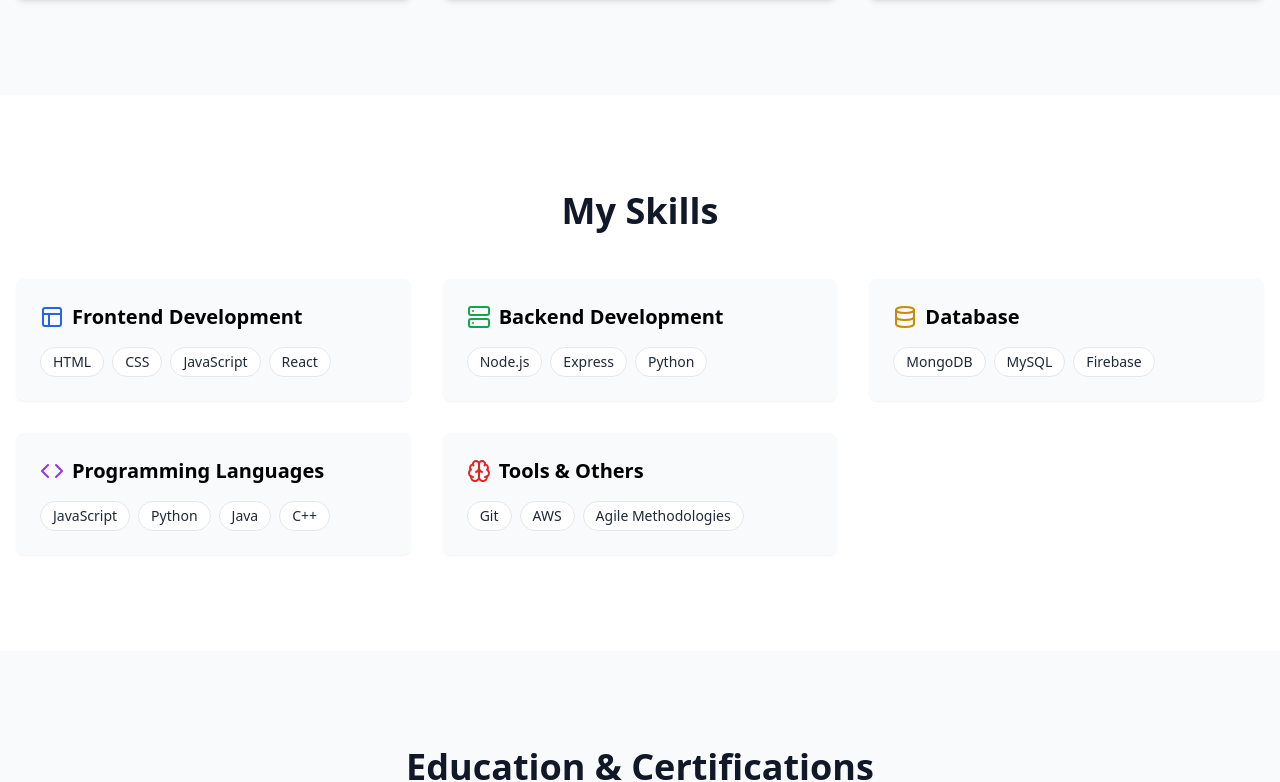
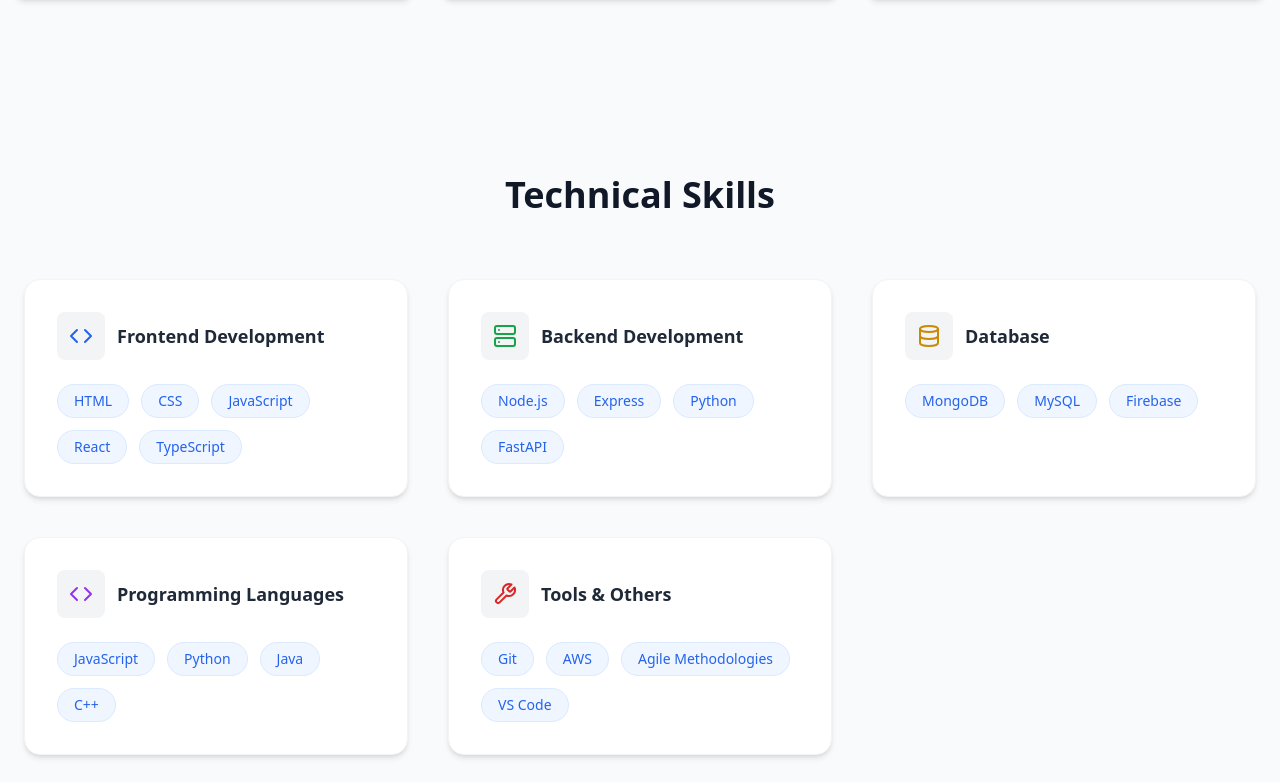
Before and after one commit to TharushiShanika/MyPortfolio, a React app: page / in a window 1280 px wide. Shown: the part 2273-3055 px from the top of the page. Built offline with nearby package versions, Linux system fonts and the light colour scheme; the HTML template or start-up script is replaced by a standard one.

Commit message:
Update Skills.tsx

```diff
--- a/src/components/Skills.tsx
+++ b/src/components/Skills.tsx
@@ -1,45 +1,87 @@
-import React from 'react';
-import { CodeIcon, ServerIcon, DatabaseIcon, LayoutIcon, BrainIcon } from 'lucide-react';
-export const Skills = () => {
-  const skillCategories = [{
-    title: 'Frontend Development',
-    skills: ['HTML', 'CSS', 'JavaScript', 'React', ],
-    icon: <LayoutIcon size={24} className="text-blue-600" />
-  }, {
-    title: 'Backend Development',
-    skills: ['Node.js', 'Express', 'Python'],
-    icon: <ServerIcon size={24} className="text-green-600" />
-  }, {
-    title: 'Database',
-    skills: ['MongoDB', 'MySQL', 'Firebase'],
-    icon: <DatabaseIcon size={24} className="text-yellow-600" />
-  }, {
-    title: 'Programming Languages',
-    skills: ['JavaScript', 'Python', 'Java', 'C++'],
-    icon: <CodeIcon size={24} className="text-purple-600" />
-  }, {
-    title: 'Tools & Others',
-    skills: ['Git',  'AWS', 'Agile Methodologies'],
-    icon: <BrainIcon size={24} className="text-red-600" />
-  }];
-  return <section id="skills" className="py-16 md:py-24 bg-white w-full">
-      <div className="container mx-auto px-4">
-        <h2 className="text-3xl md:text-4xl font-bold text-center mb-12 text-gray-900">
-          My Skills
+import React from "react";
+import { Code, Server, Database, Wrench } from "lucide-react";
+
+export const Skills: React.FC = () => {
+  return (
+    <section id="skills" className="py-20 bg-gray-50 w-full">
+      <div className="container mx-auto px-6">
+
+        <h2 className="text-3xl md:text-4xl font-bold text-center mb-16 text-gray-900">
+          Technical Skills
         </h2>
-        <div className="grid grid-cols-1 md:grid-cols-2 lg:grid-cols-3 gap-8">
-          {skillCategories.map((category, index) => <div key={index} className="bg-gray-50 rounded-lg p-6 shadow-sm">
-              <div className="flex items-center mb-4">
-                {category.icon}
-                <h3 className="text-xl font-semibold ml-2">{category.title}</h3>
-              </div>
-              <div className="flex flex-wrap gap-2">
-                {category.skills.map((skill, skillIndex) => <span key={skillIndex} className="bg-white text-gray-800 px-3 py-1 rounded-full text-sm border border-gray-200">
-                    {skill}
-                  </span>)}
-              </div>
-            </div>)}
+
+        <div className="grid grid-cols-1 md:grid-cols-3 gap-10">
+
+          {/* Frontend */}
+          <SkillCard
+            icon={<Code className="text-blue-600" />}
+            title="Frontend Development"
+            skills={["HTML", "CSS", "JavaScript", "React", "TypeScript"]}
+          />
+
+          {/* Backend */}
+          <SkillCard
+            icon={<Server className="text-green-600" />}
+            title="Backend Development"
+            skills={["Node.js", "Express", "Python", "FastAPI"]}
+          />
+
+          {/* Database */}
+          <SkillCard
+            icon={<Database className="text-yellow-600" />}
+            title="Database"
+            skills={["MongoDB", "MySQL", "Firebase"]}
+          />
+
+          {/* Programming */}
+          <SkillCard
+            icon={<Code className="text-purple-600" />}
+            title="Programming Languages"
+            skills={["JavaScript", "Python", "Java", "C++"]}
+          />
+
+          {/* Tools */}
+          <SkillCard
+            icon={<Wrench className="text-red-600" />}
+            title="Tools & Others"
+            skills={["Git", "AWS", "Agile Methodologies", "VS Code"]}
+          />
+
         </div>
       </div>
-    </section>;
+    </section>
+  );
 };
+
+interface SkillCardProps {
+  icon: React.ReactNode;
+  title: string;
+  skills: string[];
+}
+
+const SkillCard: React.FC<SkillCardProps> = ({ icon, title, skills }) => {
+  return (
+    <div className="bg-white rounded-2xl p-8 shadow-md hover:shadow-2xl hover:-translate-y-2 transition-all duration-300 border border-gray-100">
+
+      <div className="flex items-center gap-3 mb-6">
+        <div className="bg-gray-100 p-3 rounded-lg">
+          {icon}
+        </div>
+        <h3 className="text-lg font-semibold text-gray-800">
+          {title}
+        </h3>
+      </div>
+
+      <div className="flex flex-wrap gap-3">
+        {skills.map((skill, index) => (
+          <span
+            key={index}
+            className="px-4 py-1.5 text-sm bg-blue-50 text-blue-600 rounded-full border border-blue-100 hover:bg-blue-600 hover:text-white transition duration-300"
+          >
+            {skill}
+          </span>
+        ))}
+      </div>
+    </div>
+  );
+};
```
